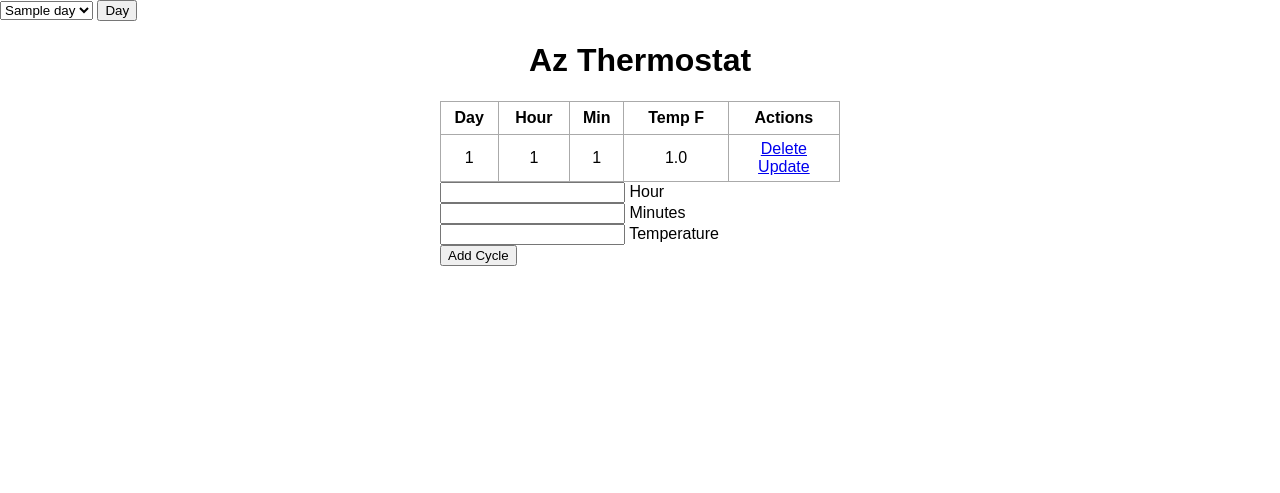
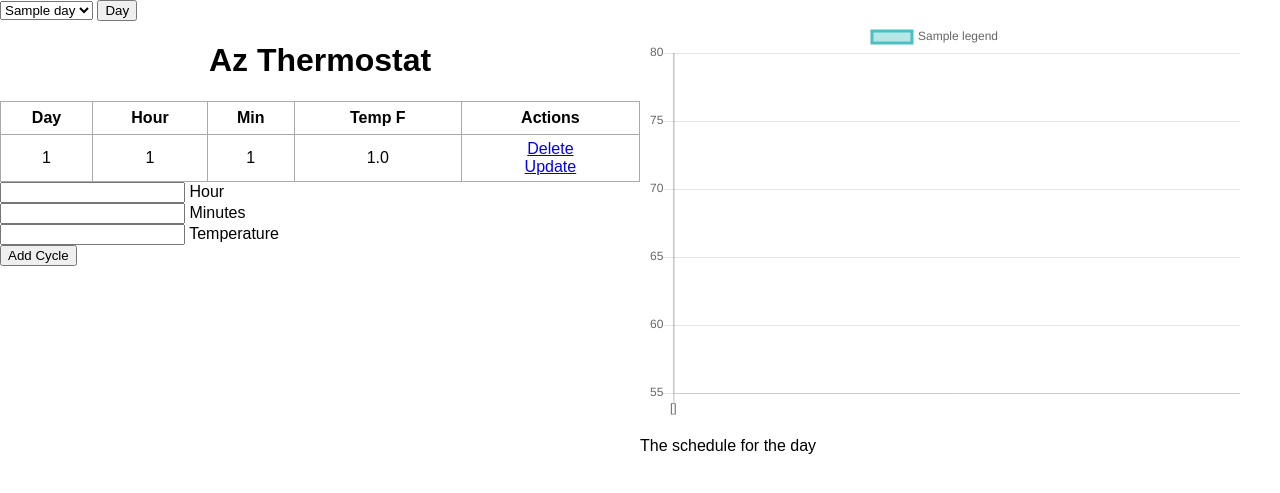
Before and after one commit to lekgolo167/Thermostat-UI, a Flask app: template templates/index.html in a window 1280 px wide. Shown: the top 493 px of the page. Run offline with Flask 2, Linux system fonts and the light colour scheme; tables that the repository leaves empty hold one stand-in row (values such as "Sample post"); the template is opened without the code that fills it: values that come from a table or form of the project are taken from there, most other values are stand-ins (such as "Sample title", 1, 10 or a date in 2020).

Commit message:
chart and data on same page

```diff
--- a/app.py
+++ b/app.py
@@ -63,15 +63,12 @@ def index():
 
     else:
         try:
-            z = int(request.args.get('selector'))
-            print('we did it' +str(z))
-            selDay = z
+            selDay = int(request.args.get('selector'))
         except:
             print("FAILED")
-        print('\n\n selday {}'.format(selDay))
         cycles = Cycle.query.filter_by(d=selDay).all()
-        print(cycles)
-        return render_template("index.html", cycles=cycles, days=DAYS, selDay=selDay)
+        chartInfo = chart(cycles)
+        return render_template("index.html", cycles=cycles, days=DAYS, selDay=selDay, values=chartInfo[0], labels=chartInfo[1], legend='Hourly Set Temperatrue')
 
 @app.route('/day', methods=['GET'])
 def day():
@@ -99,11 +96,8 @@ def update(id):
     else:
         return render_template("update.html", task=cycle)
 
-@app.route('/chart/<int:day>')
-def chart(day):
-    legend = 'Monthly Data'
-    # selDay
-    cycles = Cycle.query.filter_by(d=day).all()
+def chart(cycles):
+
     tempAndTime = []
 
     for cycle in cycles:
@@ -111,11 +105,8 @@ def chart(day):
 
     tempAndTime.sort(key=lambda x: x[1])
     i = len(cycles)-1
-    print(cycles[i])
     tempAndTime.append((tempAndTime[i][0],time(hour=23,minute=59)))
-
-    print([cycle[1] for cycle in tempAndTime])
-    return render_template('chart.html', values=[cycle[0] for cycle in tempAndTime], labels=[cycle[1] for cycle in tempAndTime], legend=legend)
+    return [[cycle[0] for cycle in tempAndTime], [cycle[1] for cycle in tempAndTime]]
 
 
 @app.route('/delete/<int:id>')
--- a/static/css/main.css
+++ b/static/css/main.css
@@ -7,6 +7,11 @@ body, html {
     margin: 0 auto;
     width: 400px;
 }
+
+.column {
+    float: left;
+    width: 50%;
+  }
 
 table, td, th {
     border: 1px solid #aaa;
--- a/templates/chart.html
+++ b/templates/chart.html
@@ -13,7 +13,7 @@
 <h1>Simple Line Chart</h1>
 <!-- bar chart canvas element -->
 <canvas id="myChart" width="600" height="400"></canvas>
-<p id="caption">The chart is displaying a simple line chart.</p>
+<p id="caption">The schedule for the day</p>
 <script>
 // Global parameters:
 // do not resize the chart canvas when its container does (keep at 600x400px)
--- a/templates/index.html
+++ b/templates/index.html
@@ -2,6 +2,7 @@
 
 {% block head %}
 <title>cycleer</title>
+<script src='{{ url_for('static', filename='Chart.js') }}'></script>
 {% endblock %}
 
 {% block body %}
@@ -18,7 +19,8 @@
 <button type="submit">Day</button>
 </form>
 
-<div class="content">
+<div class="row">
+    <div class="column">
             <h1 style="text-align: center">Az Thermostat</h1>
 
             {% if cycles|length < 1 %}
@@ -67,4 +69,82 @@
 
                 </form>
     </div>
+    <div class="column">
+            <canvas id="myChart" width="600" height="400"></canvas>
+            <p id="caption">The schedule for the day</p>
+            <script>
+            // Global parameters:
+            // do not resize the chart canvas when its container does (keep at 600x400px)
+            Chart.defaults.global.responsive = false;
+
+            // define the chart data
+            var chartData = {
+                labels : [{% for item in labels %}
+                         "{{item}}",
+                        {% endfor %}],
+              datasets : [{
+                  label: '{{ legend }}',
+                  fill: true,
+                  lineTension: 0.1,
+                  steppedLine: true,
+                  backgroundColor: "rgba(75,192,192,0.4)",
+                  borderColor: "rgba(75,192,192,1)",
+                  borderCapStyle: 'butt',
+                  borderDash: [],
+                  borderDashOffset: 0.0,
+                  borderJoinStyle: 'miter',
+                  pointBorderColor: "rgba(75,192,192,1)",
+                  pointBackgroundColor: "#fff",
+                  pointBorderWidth: 1,
+                  pointHoverRadius: 5,
+                  pointHoverBackgroundColor: "rgba(75,192,192,1)",
+                  pointHoverBorderColor: "rgba(220,220,220,1)",
+                  pointHoverBorderWidth: 2,
+                  pointRadius: 1,
+                  pointHitRadius: 10,
+                  data : [
+                      {% for item in values %}
+                      {
+                        y:{{item}},
+                      },
+                          {% endfor %}
+                        ],
+
+                  spanGaps: true
+              }],
+
+            }
+
+
+            // get chart canvas
+            var ctx = document.getElementById("myChart").getContext("2d");
+
+            // create the chart using the chart canvas
+            var myChart = new Chart(ctx, {
+              type: 'line',
+              data: chartData,
+              options: {
+                      scales: {
+                          yAxes: [{
+                              ticks: {
+                                  min: 55,
+                                  max: 80
+                              }
+                          }],
+                          xAxis: [{
+                              type: 'time',
+                              distribution: 'linear',
+                              time: {
+                                  unit: 'hour',
+                                  displayFormats: {
+                                    hour: 'HH:mm'
+                                  }
+                              }
+                          }]
+                      }
+                  },
+            });
+            </script>
+    </div>
+</div>
 {% endblock %}
```
Also changed, not shown: 1 other file. Lines whose indentation alone changed are shown as unchanged.
